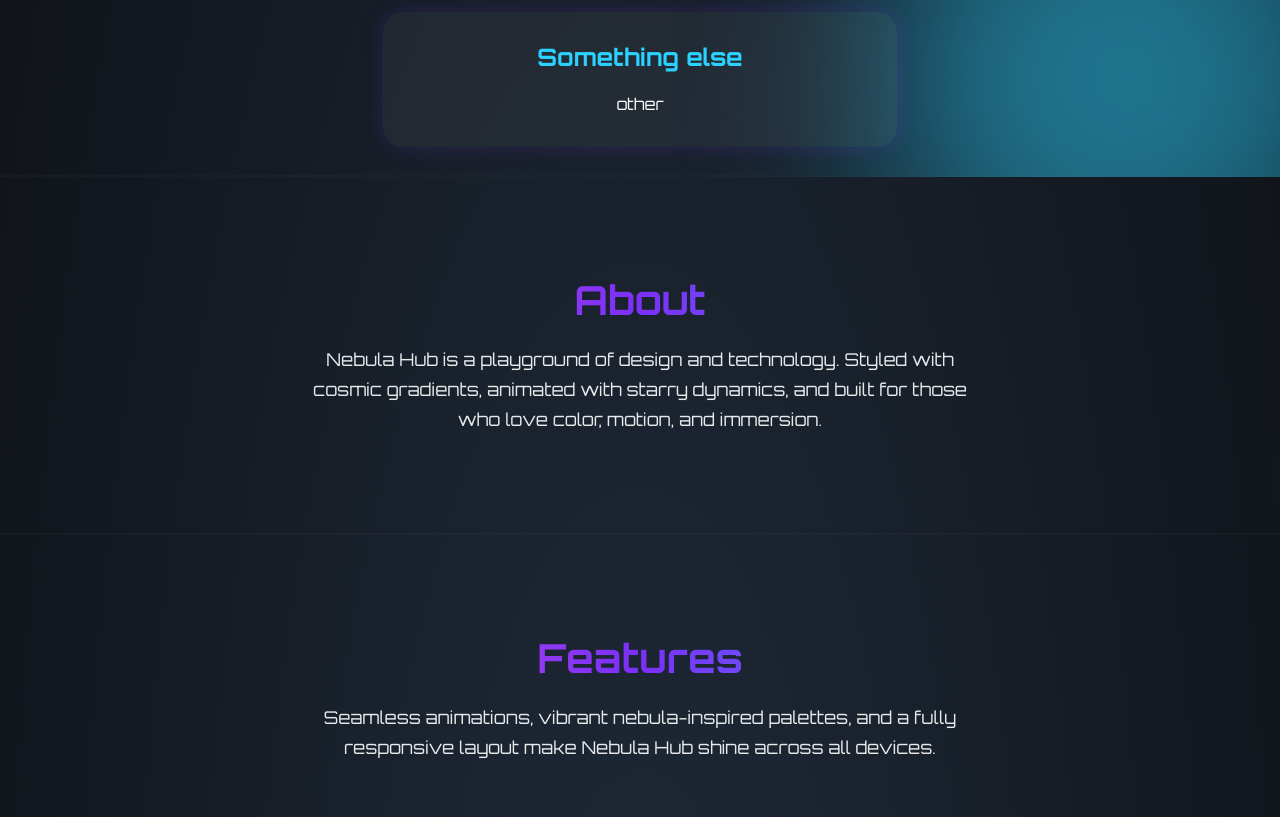
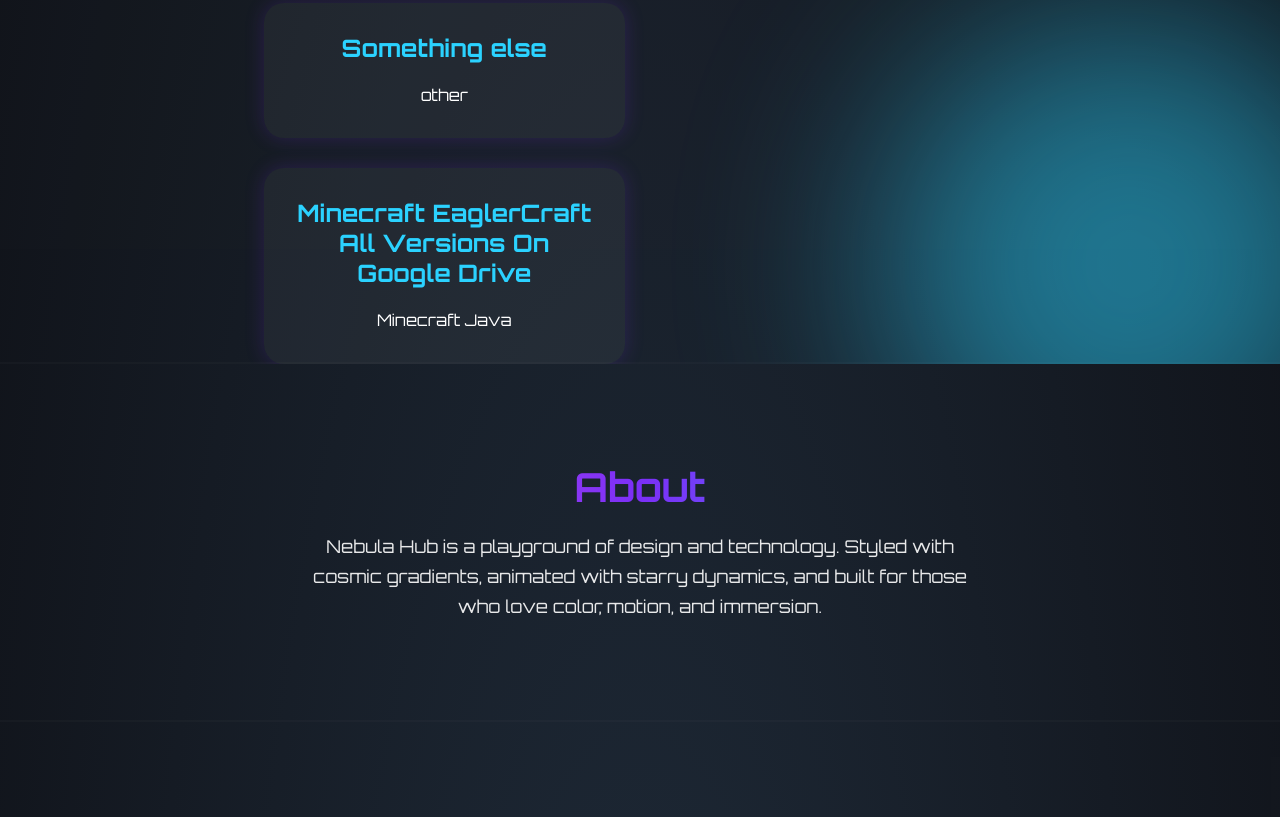
Before and after one commit to Nebula-Vault/Hub, a plain HTML site: page index.html in a window 1280 px wide. Shown: the part 1022-1839 px from the top of the page. Drawn offline with Linux system fonts and the light colour scheme.

Commit message:
Update index.html

```diff
--- a/index.html
+++ b/index.html
@@ -238,6 +238,11 @@
           <h4>Something else</h4>
           <p>other</p>
         </div>
+        <div class="card">
+		  <a href="https://drive.google.com/file/d/1_yRdFgM_bEWqOLsoaYe-0rNSc-GMXffO/view?usp=sharing" style="text-decoration:none; color:inherit;">
+          <h4>Minecraft EaglerCraft All Versions On Google Drive</h4>
+          <p>Minecraft Java</p>
+        </div>
       </div>
 
       <div class="nebula one"></div>
```
